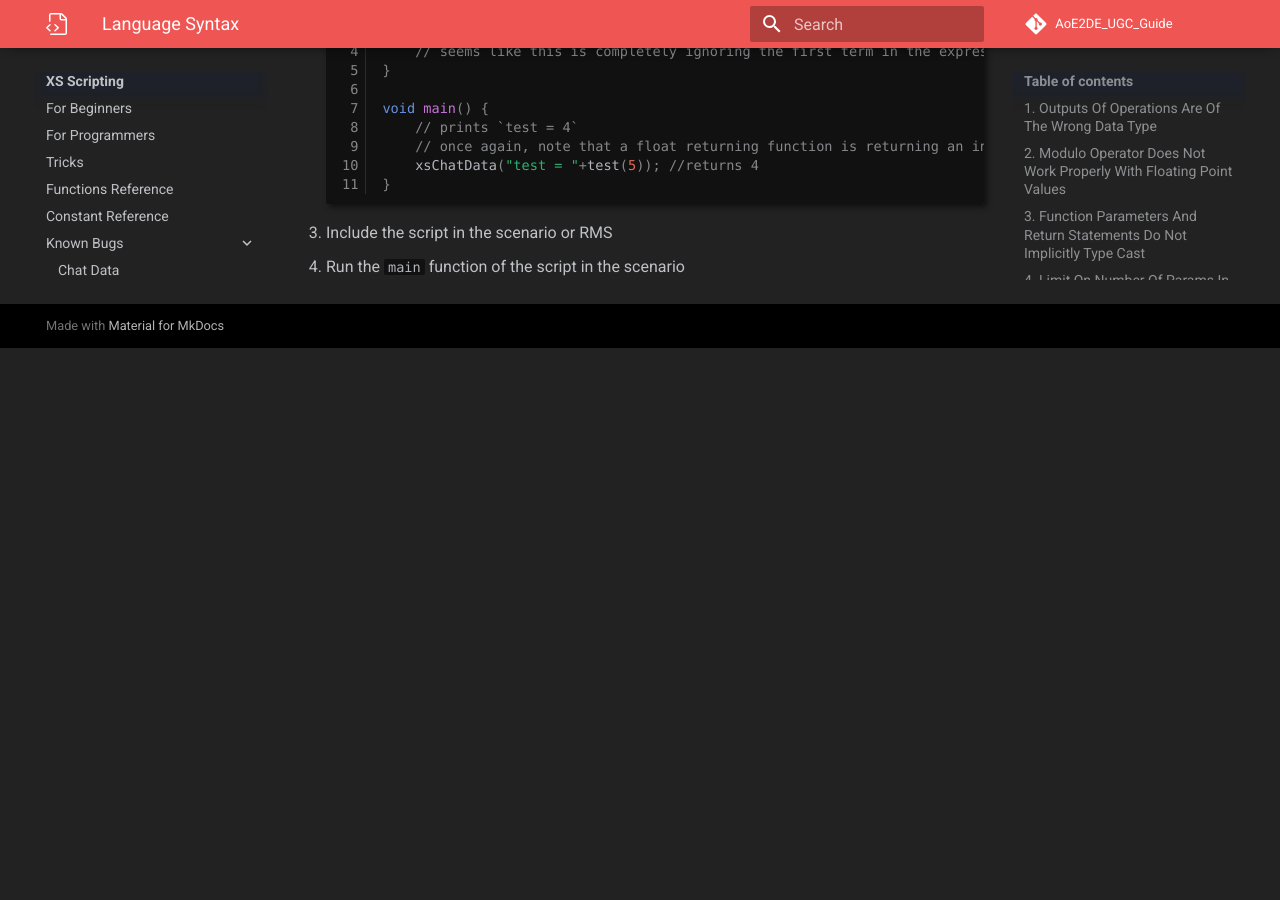
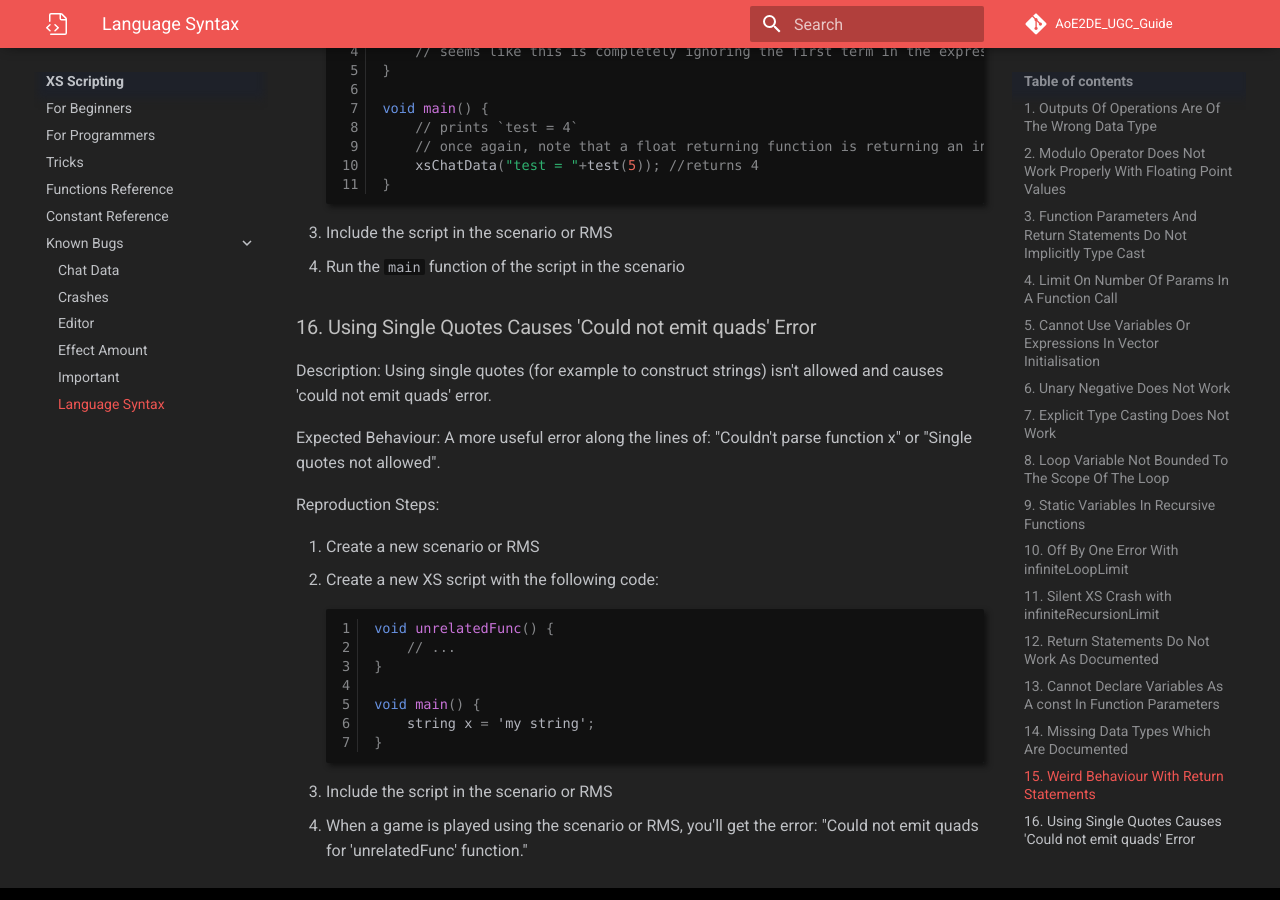
Before and after one commit to Divy1211/AoE2DE_UGC_Guide, an MkDocs documentation site: the page built from docs/general/xs/bugs/Language Syntax.md, in a window 1280 px wide and 900 px high, scrolled down 9821 px. Built offline with MkDocs 1.6.1 and Material for MkDocs 9.7.7, drawn with Linux system fonts in a browser that asks for light colours; some web fonts are replaced; comment, search, counter and statistics services are not loaded; before the commit the page ends 10169 px from its top, so only the background shows below that.

Commit message:
Added single quotes bug to Language Syntax list

````diff
--- a/docs/general/xs/bugs/Language Syntax.md
+++ b/docs/general/xs/bugs/Language Syntax.md
@@ -393,3 +393,25 @@ void main() {
 ```
 3. Include the script in the scenario or RMS
 4. Run the `main` function of the script in the scenario
+
+### 16. Using Single Quotes Causes 'Could not emit quads' Error
+
+Description: Using single quotes (for example to construct strings) isn't allowed and causes 'could not emit quads' error.
+
+Expected Behaviour: A more useful error along the lines of: "Couldn't parse function x" or "Single quotes not allowed".
+
+Reproduction Steps:
+
+1. Create a new scenario or RMS
+2. Create a new XS script with the following code:
+```cpp
+void unrelatedFunc() {
+    // ...
+}
+
+void main() {
+    string x = 'my string';
+}
+```
+3. Include the script in the scenario or RMS
+4. When a game is played using the scenario or RMS, you'll get the error: "Could not emit quads for 'unrelatedFunc' function."
````
